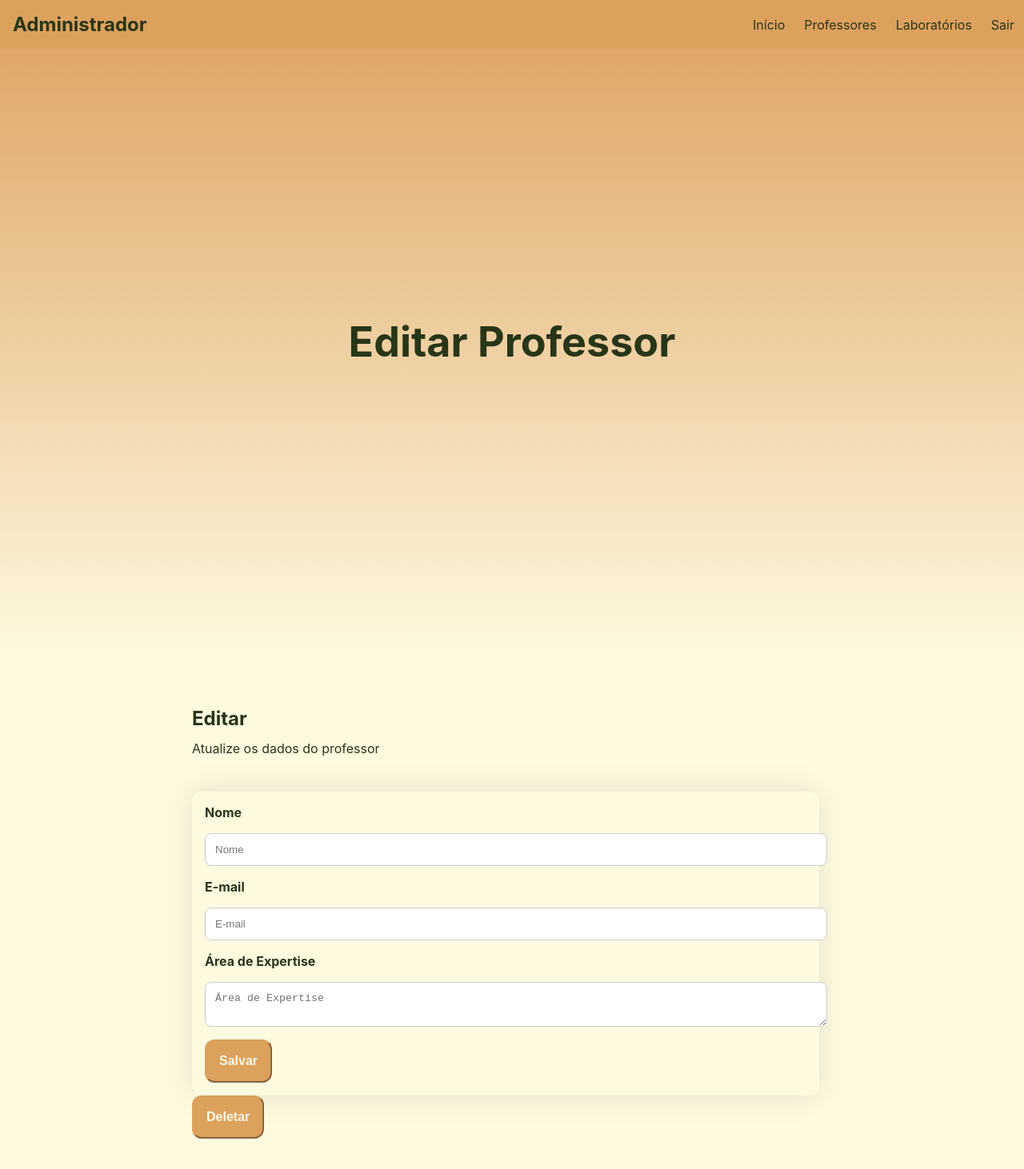
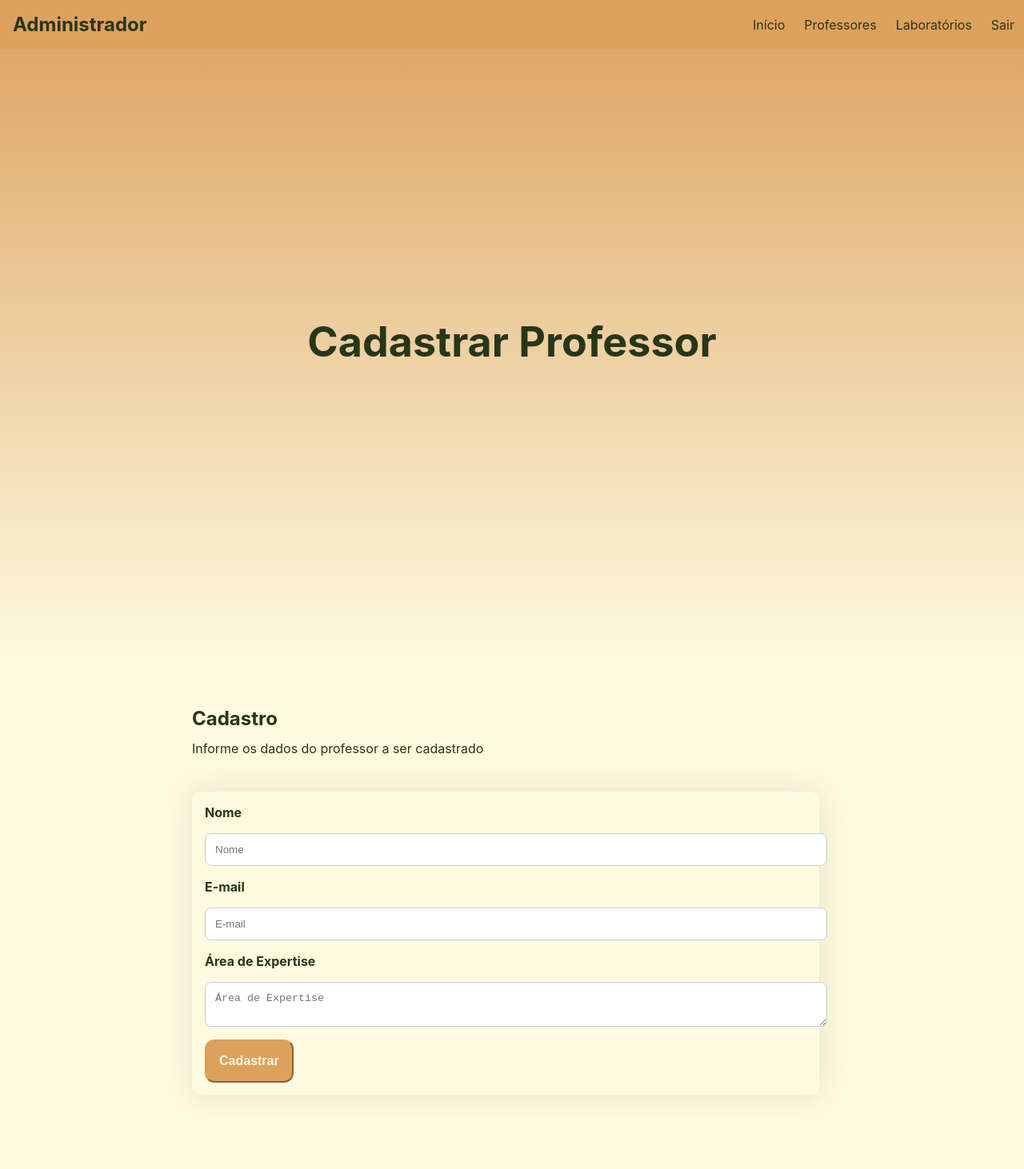
Before and after one commit to tiago-vargas/vitrine-tecnologica, a React (Create React App) app: page /administrador/professores/cadastrar in a window 1280 px wide. Shown: the top 1462 px of the page at 80% size. After the commit the page ends 1434 px from the top, so only its background shows below. Built offline with nearby package versions, Linux system fonts and the light colour scheme; no server answers.

Commit message:
add new professors

```diff
--- a/src/App.tsx
+++ b/src/App.tsx
@@ -9,6 +9,7 @@ import AdminProfessors from "./app/user/AdminProfessors";
 import AdminLaboratories from "./app/user/AdminLaboratories";
 import AdminAddLaboratory from "./app/user/AdminAddLaboratory";
 import AdminEditLaboratory from "./app/user/AdminEditLaboratory";
+import AdminAddProfessor from "./app/user/AdminAddProfessor";
 import AdminEditProfessor from "./app/user/AdminEditProfessor";
 
 function App(): JSX.Element {
@@ -37,6 +38,7 @@ function Main(): JSX.Element {
 				<Route path="/administrador/laboratorios" element={<AdminLaboratories />} />
 				<Route path="/administrador/laboratorios/cadastrar" element={<AdminAddLaboratory />} />
 				<Route path="/administrador/laboratorios/:id" element={<AdminEditLaboratory />} />
+				<Route path="/administrador/professores/cadastrar" element={<AdminAddProfessor />} />
 				<Route path="/administrador/professores/:id" element={<AdminEditProfessor />} />
 			</Routes>
 		</div>
--- /dev/null
+++ b/src/app/user/AdminAddProfessor.tsx
@@ -0,0 +1,91 @@
+import { useState } from "react";
+import { useNavigate } from "react-router-dom";
+// import "./AdminAddProfessor.css";
+
+function AdminAddProfessor(): JSX.Element {
+	const [formData, setFormData] = useState<CreateProfessor>({
+		name: "",
+		email: "",
+		areaOfExpertise: "",
+	});
+	const [error, setError] = useState("");
+	const navigate = useNavigate();
+
+	const handleChange = (e: React.ChangeEvent<HTMLInputElement | HTMLTextAreaElement>) => {
+		const { name, value } = e.target;
+		setFormData({ ...formData, [name]: value });
+	};
+
+	const handleSubmit = async (e: React.FormEvent) => {
+		e.preventDefault();
+		try {
+			const response = await fetch("http://localhost:5000/professor", {
+				method: "POST",
+				headers: {
+					"Content-Type": "application/json",
+				},
+				body: JSON.stringify(formData),
+			});
+			if (response.ok) {
+				navigate("/administrador/professores");
+			} else {
+				setError("Erro ao cadastrar professor");
+			}
+		} catch (error) {
+			console.error("Erro:", error);
+			setError("Um erro ocorreu. Tente novamente.");
+		}
+	};
+
+	return (
+		<div>
+			<header className="Register">
+				<h1>Cadastrar Professor</h1>
+			</header>
+			<main className="Register">
+				<h2>Cadastro</h2>
+				<p>Informe os dados do professor a ser cadastrado</p>
+				<form onSubmit={handleSubmit}>
+					<label htmlFor="prof-name">Nome</label>
+					<input
+						type="text"
+						name="name"
+						id="prof-name"
+						placeholder="Nome"
+						value={formData.name}
+						onChange={handleChange}
+					/>
+
+					<label htmlFor="prof-email">E-mail</label>
+					<input
+						type="email"
+						name="email"
+						id="prof-email"
+						placeholder="E-mail"
+						value={formData.email}
+						onChange={handleChange}
+					/>
+
+					<label htmlFor="prof-area">Área de Expertise</label>
+					<textarea
+						name="areaOfExpertise"
+						id="prof-area"
+						placeholder="Área de Expertise"
+						value={formData.areaOfExpertise}
+						onChange={handleChange}
+					/>
+					<button type="submit">Cadastrar</button>
+				</form>
+				{error && <p className="error">{error}</p>}
+			</main>
+		</div>
+	);
+}
+
+interface CreateProfessor {
+	name: string;
+	email: string;
+	areaOfExpertise: string;
+}
+
+export default AdminAddProfessor;
--- a/src/app/user/AdminProfessors.tsx
+++ b/src/app/user/AdminProfessors.tsx
@@ -1,10 +1,12 @@
 import { useEffect, useState } from "react";
+import { useNavigate } from "react-router-dom";
 import { Professor } from "../../models";
 import ProfessorCard from "../ProfessorCard";
 // import "./AdminProfessors.css";
 
 function AdminProfessors(): JSX.Element {
 	const [professors, setProfessors] = useState<Professor[]>([]);
+	const navigate = useNavigate();
 
 	useEffect(() => {
 		fetch("http://localhost:5000/professor")
@@ -12,6 +14,10 @@ function AdminProfessors(): JSX.Element {
 			.then(data => setProfessors(data))
 			.catch(error => console.error('Error fetching professors:', error));
 	}, []);
+
+	const handleAddProfessor = () => {
+		navigate("/administrador/professores/cadastrar");
+	};
 
 	return (
 		<div>
@@ -23,6 +29,7 @@ function AdminProfessors(): JSX.Element {
 			<main>
 				<h2>Professores Cadastrados</h2>
 				<p>Selecione um professor para editar seus detalhes</p>
+				<button onClick={handleAddProfessor} className="suggested-action">Cadastrar Novo Professor</button>
 				<ul>
 					{
 						professors.map((prof) => (
```
